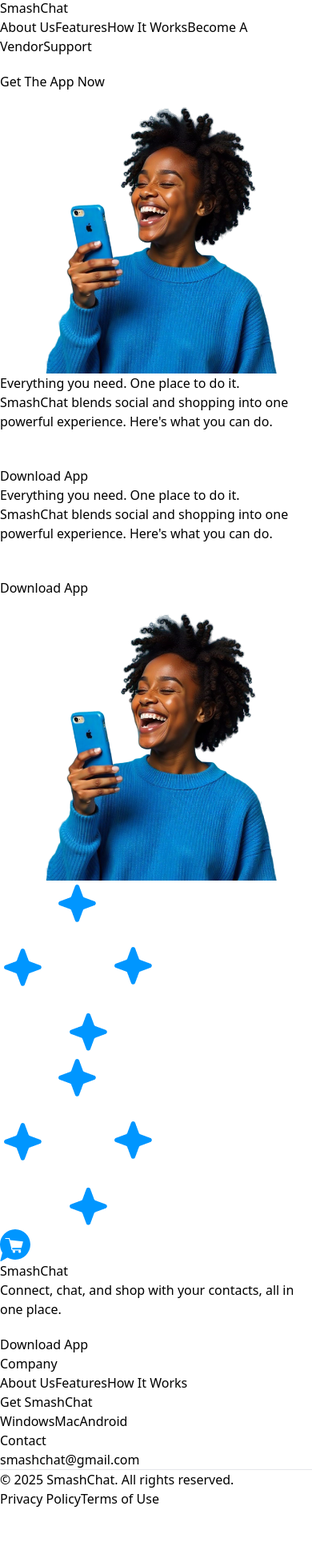
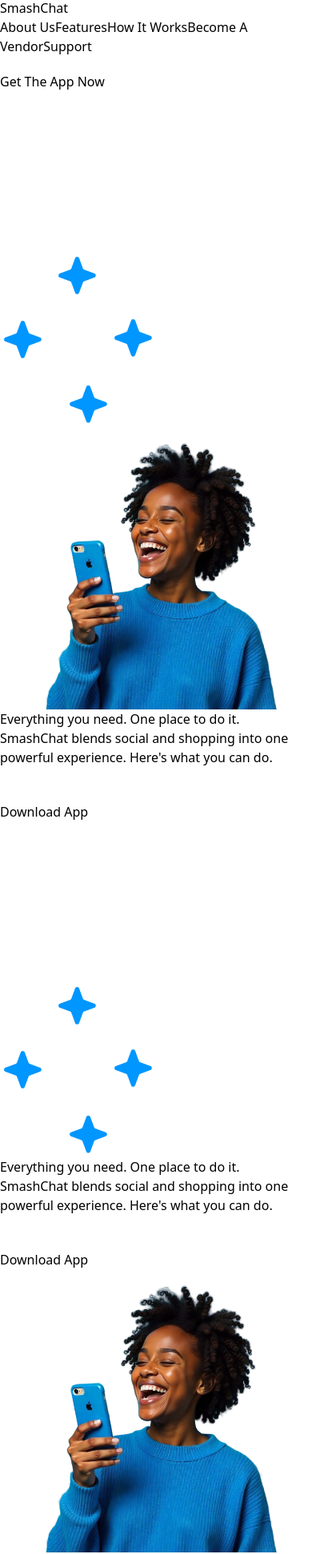
Before and after one commit to smashgroups247/smashchat, a React (Vite) app: page /features in a window 390 px wide. Shown: the part 42-1985 px from the top of the page at 80% size. Before the commit the page ends 1928 px from the top, so only its background shows below. Built offline with nearby package versions, Linux system fonts and the light colour scheme.

Commit message:
feature: implement decorative stars and fix layout issues

```diff
--- a/src/component/FeaturesHero.jsx
+++ b/src/component/FeaturesHero.jsx
@@ -1,14 +1,27 @@
 import React from 'react';
 import DownloadAppButton from './DownloadAppButton';
+import StarsDecoration from './StarsDecoration';
+import StarsDecorationWhite from './StarsDecorationWhite';
 
 const FeaturesHero = () => {
   return (
     <section className="w-full bg-white overflow-hidden">
       {/* Mobile Layout */}
-      <div className="lg:hidden">
-        {/* Image Section with Blue Background */}
-        <div className="relative w-full bg-[#0096FF] rounded-bl-[4rem] overflow-hidden">
-          <div className="relative w-full aspect-square max-w-[23.75rem] mx-auto">
+      <div className="lg:hidden relative pt-24 md:pt-28">
+        {/* Container for image to measure its height */}
+        <div className="relative">
+          {/* Blue Background - Full Height extending to absolute top with left margin, covering image */}
+          <div className="absolute -top-24 md:-top-28 right-0 left-[3rem] bottom-0 bg-[#0096FF] rounded-bl-[4rem]">
+            {/* White Stars Decoration on Blue Background */}
+            <StarsDecorationWhite className="top-28 md:top-32 right-4 w-12 h-12 z-10" />
+          </div>
+
+          {/* Blue Stars Decoration on Left */}
+          <StarsDecoration className="absolute top-8 left-2 w-12 h-12 z-20" />
+
+          {/* Image Section */}
+          <div className="relative w-full pl-[3rem] z-10">
+            <div className="relative w-full aspect-square max-w-full">
               <img
                 src="/hero-girl.png"
                 alt="Happy person using SmashChat"
@@ -16,9 +29,10 @@
               />
             </div>
           </div>
+        </div>
 
         {/* Text Content */}
-        <div className="px-4 py-8">
+        <div className="relative px-4 py-8 z-10">
           <h1 className="font-bold text-[2rem] leading-[2.5rem] text-[#00212A] mb-4">
             Everything you need. One place to do it.
           </h1>
@@ -30,9 +44,20 @@
       </div>
 
       {/* Desktop Layout */}
-      <div className="hidden lg:grid lg:grid-cols-2 lg:gap-0 lg:items-center lg:min-h-[47.375rem] lg:max-w-[90rem] lg:mx-auto lg:px-8 xl:px-16 2xl:px-20">
+      <div className="hidden lg:block relative lg:pt-32 xl:pt-40">
+        {/* Blue Background - Full Height extending to top, constrained on 2xl to align with navbar end */}
+        <div className="absolute top-0 lg:right-0 lg:w-1/2 2xl:right-auto 2xl:left-1/2 2xl:w-[45rem] h-full bg-[#0096FF] rounded-bl-[4rem]">
+          {/* White Stars Decoration on Blue Background */}
+          <StarsDecorationWhite className="top-32 left-8 w-16 h-16 z-10" />
+        </div>
+
+        <div className="relative lg:max-w-[90rem] lg:mx-auto lg:px-8 xl:px-16 2xl:px-20">
+          <div className="lg:grid lg:grid-cols-2 lg:gap-8 lg:items-end">
             {/* Left Side - Text Content */}
-        <div className="flex flex-col justify-center py-16 lg:py-20 xl:py-24 pr-8 xl:pr-12">
+            <div className="relative flex flex-col justify-center pb-16 lg:pb-20 xl:pb-24 pr-8 xl:pr-12 z-20">
+              {/* Blue Stars Decoration on Left */}
+              <StarsDecoration className="top-0 -left-8 w-16 h-16 z-0" />
+
               <h1 className="font-bold text-[4rem] leading-[4.75rem] text-[#00212A] mb-6">
                 Everything you need. One place to do it.
               </h1>
@@ -44,18 +69,16 @@
               </div>
             </div>
 
-        {/* Right Side - Image with Blue Background */}
-        <div className="relative flex items-center justify-center">
-          {/* Blue Background */}
-          <div className="absolute top-0 right-0 w-[45rem] h-[47.375rem] bg-[#0096FF] rounded-bl-[4rem]"></div>
-
-          {/* Image */}
-          <div className="relative z-10 w-[45.5rem] h-[45.5rem]">
+            {/* Right Side - Image aligned to bottom */}
+            <div className="relative flex items-end justify-end z-10 pb-0">
+              <div className="w-full max-w-[48rem] h-auto">
                 <img
                   src="/hero-girl.png"
                   alt="Happy person using SmashChat"
-              className="w-full h-full object-cover"
+                  className="w-full h-auto object-cover object-bottom"
                 />
+              </div>
+            </div>
           </div>
         </div>
       </div>
```
Lines whose indentation alone changed are shown as unchanged.
